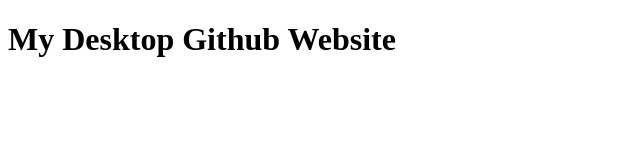
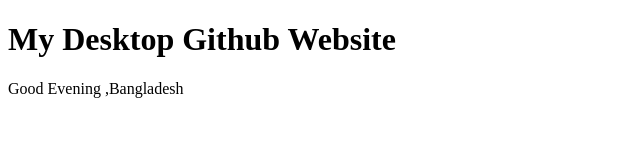
Before and after one commit to mrshanto029/my-second-website, a plain HTML site: page index.html in a window 1280 px wide. Shown: the whole page, without its empty margins (0-640 px from the left). Drawn offline with Linux system fonts and the light colour scheme.

Commit message:
second changes

```diff
--- a/index.html
+++ b/index.html
@@ -7,5 +7,8 @@
 </head>
 <body>
     <h1>My Desktop Github Website</h1>
+    <div>
+        <p>Good Evening ,Bangladesh</p>
+    </div>
 </body>
 </html>
```
